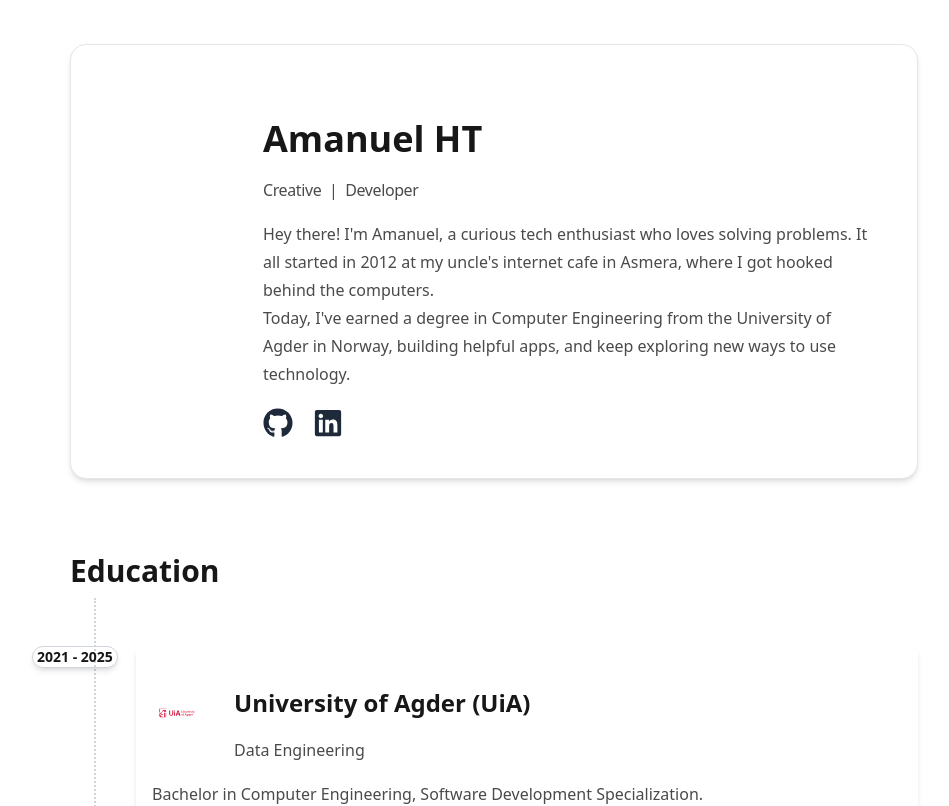
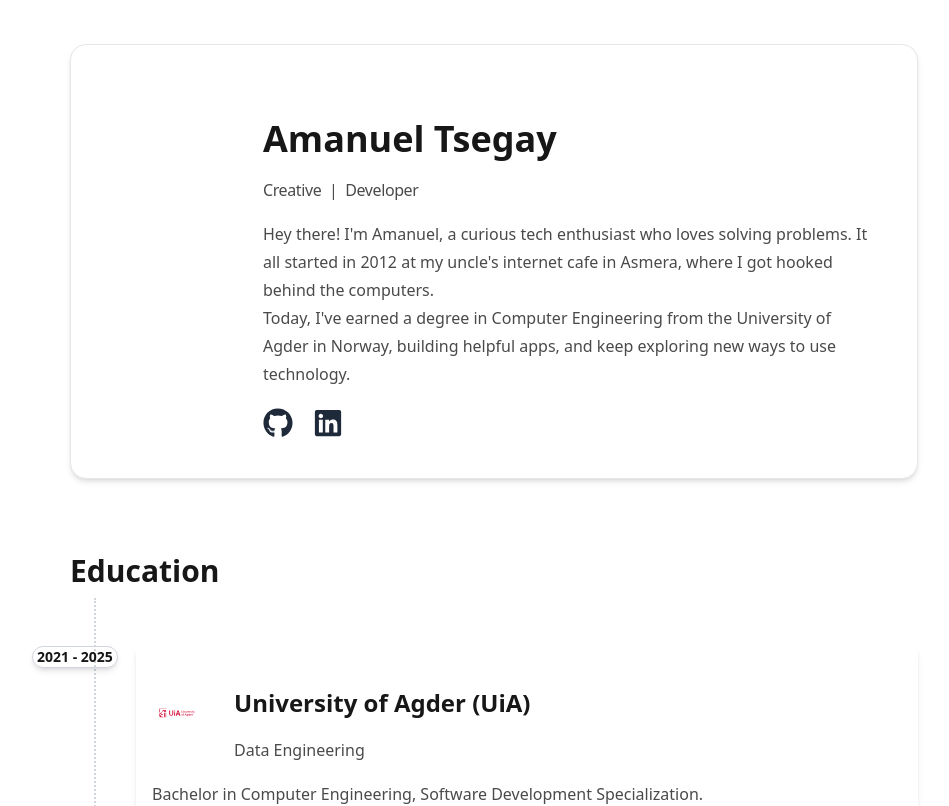
Before and after one commit to amanuelHT/portfolioHT, a Next.js app: page / in a window 1280 px wide. Shown: the top 806 px of the page, without its empty margins (146-1095 px from the left). Built offline with nearby package versions, Linux system fonts and the light colour scheme.

Commit message:
Update About.tsx

```diff
--- a/src/components/sections/About.tsx
+++ b/src/components/sections/About.tsx
@@ -30,7 +30,7 @@ export default function About() {
         <div className="flex-1 text-center md:text-left space-y-4 max-w-2xl">
           <div>
             <h1 className="text-3xl font-bold text-gray-900 dark:text-white">
-              Amanuel HT
+              Amanuel Tsegay
             </h1>
             <p className="text-sm  font-gray text-gray-500 dark:text-gray-400 tracking-tight">
              Creative <span className="mx-1">|</span>  Developer
```
